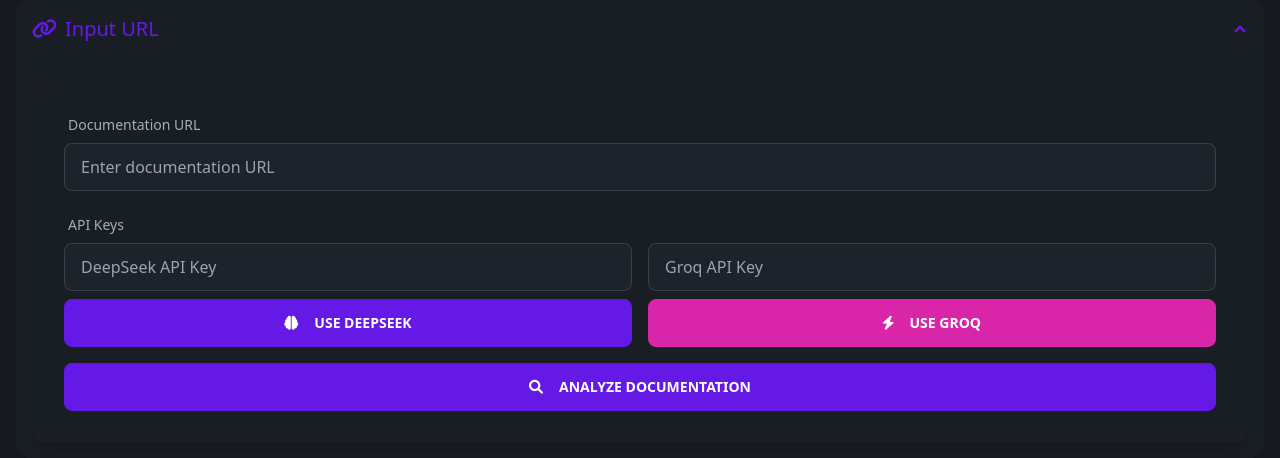
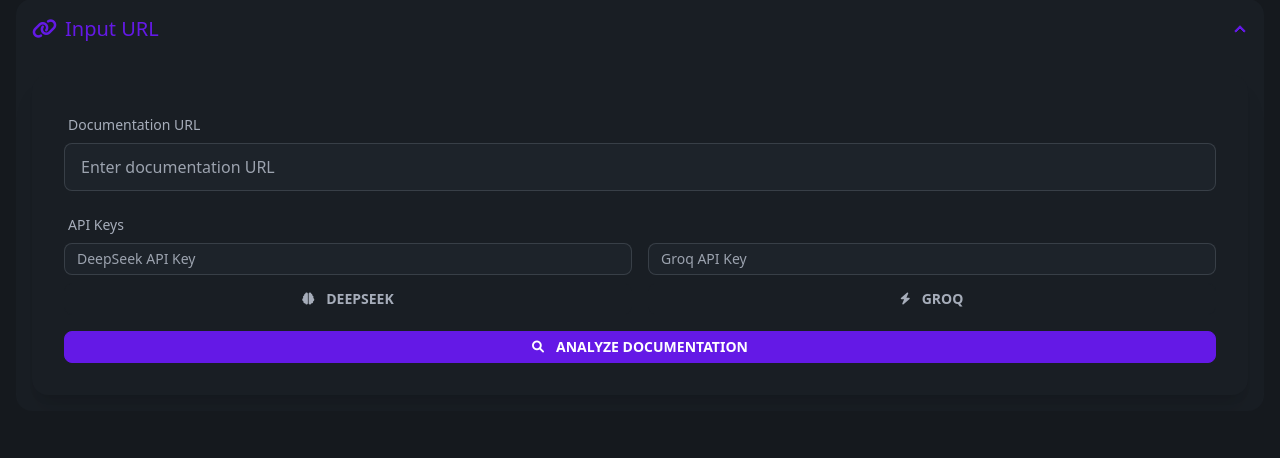
Before and after one commit to kr3t3n/documentation-crawler, a FastAPI app: page / in a window 1280 px wide. Shown: the part 105-563 px from the top of the page. Run offline with FastAPI, Linux system fonts and the light colour scheme; some libraries are stand-ins or nearby versions.

Commit message:
fix: replace @apply styles with utility classes for API selection buttons

```diff
--- a/templates/index.html
+++ b/templates/index.html
@@ -188,6 +188,30 @@
         .toast.show {
             transform: translateY(0);
         }
+
+        /* Make the UI more elegant */
+        .card {
+            @apply shadow-lg border border-base-300/10;
+        }
+        .collapse {
+            @apply shadow-md border border-base-300/10;
+        }
+        .collapse-title {
+            @apply text-lg font-medium;
+        }
+        .tree-view {
+            @apply bg-base-200/50 backdrop-blur-sm;
+        }
+        .input {
+            @apply bg-base-200/70 backdrop-blur-sm;
+        }
+        .btn {
+            @apply shadow-sm;
+        }
+        /* Smooth transitions */
+        .btn, .input, .card, .collapse {
+            @apply transition-all duration-300;
+        }
     </style>
 </head>
 <body class="min-h-screen bg-base-300">
@@ -234,24 +258,31 @@
                                         <span class="label-text">API Keys</span>
                                     </label>
                                     <div class="grid grid-cols-2 gap-4">
-                                        <div>
+                                        <div class="space-y-2">
                                             <input type="password" id="deepseekApiKey" placeholder="DeepSeek API Key"
-                                                   class="input input-bordered w-full mb-2" />
-                                            <button type="button" id="useDeepseek" class="btn btn-primary w-full">
-                                                <i class="fas fa-brain mr-2"></i> Use DeepSeek
+                                                   class="input input-sm input-bordered w-full" />
+                                            <button type="button" id="useDeepseek"
+                                                    class="btn btn-sm w-full bg-base-200 text-base-content hover:bg-primary hover:text-primary-content transition-colors duration-300"
+                                                    data-selected="false">
+                                                <i class="fas fa-brain text-xs"></i>
+                                                <span class="ml-1 text-sm">DeepSeek</span>
                                             </button>
                                         </div>
-                                        <div>
+                                        <div class="space-y-2">
                                             <input type="password" id="groqApiKey" placeholder="Groq API Key"
-                                                   class="input input-bordered w-full mb-2" />
-                                            <button type="button" id="useGroq" class="btn btn-secondary w-full">
-                                                <i class="fas fa-bolt mr-2"></i> Use Groq
+                                                   class="input input-sm input-bordered w-full" />
+                                            <button type="button" id="useGroq"
+                                                    class="btn btn-sm w-full bg-base-200 text-base-content hover:bg-orange-500 hover:text-white transition-colors duration-300"
+                                                    data-selected="false">
+                                                <i class="fas fa-bolt text-xs"></i>
+                                                <span class="ml-1 text-sm">Groq</span>
                                             </button>
                                         </div>
                                     </div>
                                 </div>
-                                <button type="submit" class="btn btn-primary w-full">
-                                    <i class="fas fa-search mr-2"></i> Analyze Documentation
+                                <button type="submit" class="btn btn-sm btn-primary w-full mt-4">
+                                    <i class="fas fa-search text-xs"></i>
+                                    <span class="ml-1">Analyze Documentation</span>
                                 </button>
                             </form>
                         </div>
@@ -364,8 +395,22 @@
             }
             selectedApiKey = apiKey;
             useGroq = false;
-            document.getElementById('useDeepseek').classList.add('btn-active');
-            document.getElementById('useGroq').classList.remove('btn-active');
+
+            // Update button states
+            const deepseekBtn = document.getElementById('useDeepseek');
+            const groqBtn = document.getElementById('useGroq');
+
+            // Update data attributes
+            deepseekBtn.dataset.selected = 'true';
+            groqBtn.dataset.selected = 'false';
+
+            // Update classes
+            deepseekBtn.classList.remove('bg-base-200', 'text-base-content');
+            deepseekBtn.classList.add('bg-primary', 'text-primary-content');
+
+            groqBtn.classList.remove('bg-orange-500', 'text-white');
+            groqBtn.classList.add('bg-base-200', 'text-base-content');
+
             showToast('DeepSeek API selected', 'success');
         });
 
@@ -377,8 +422,22 @@
             }
             selectedApiKey = apiKey;
             useGroq = true;
-            document.getElementById('useGroq').classList.add('btn-active');
-            document.getElementById('useDeepseek').classList.remove('btn-active');
+
+            // Update button states
+            const deepseekBtn = document.getElementById('useDeepseek');
+            const groqBtn = document.getElementById('useGroq');
+
+            // Update data attributes
+            groqBtn.dataset.selected = 'true';
+            deepseekBtn.dataset.selected = 'false';
+
+            // Update classes
+            groqBtn.classList.remove('bg-base-200', 'text-base-content');
+            groqBtn.classList.add('bg-orange-500', 'text-white');
+
+            deepseekBtn.classList.remove('bg-primary', 'text-primary-content');
+            deepseekBtn.classList.add('bg-base-200', 'text-base-content');
+
             showToast('Groq API selected', 'success');
         });
 
```
